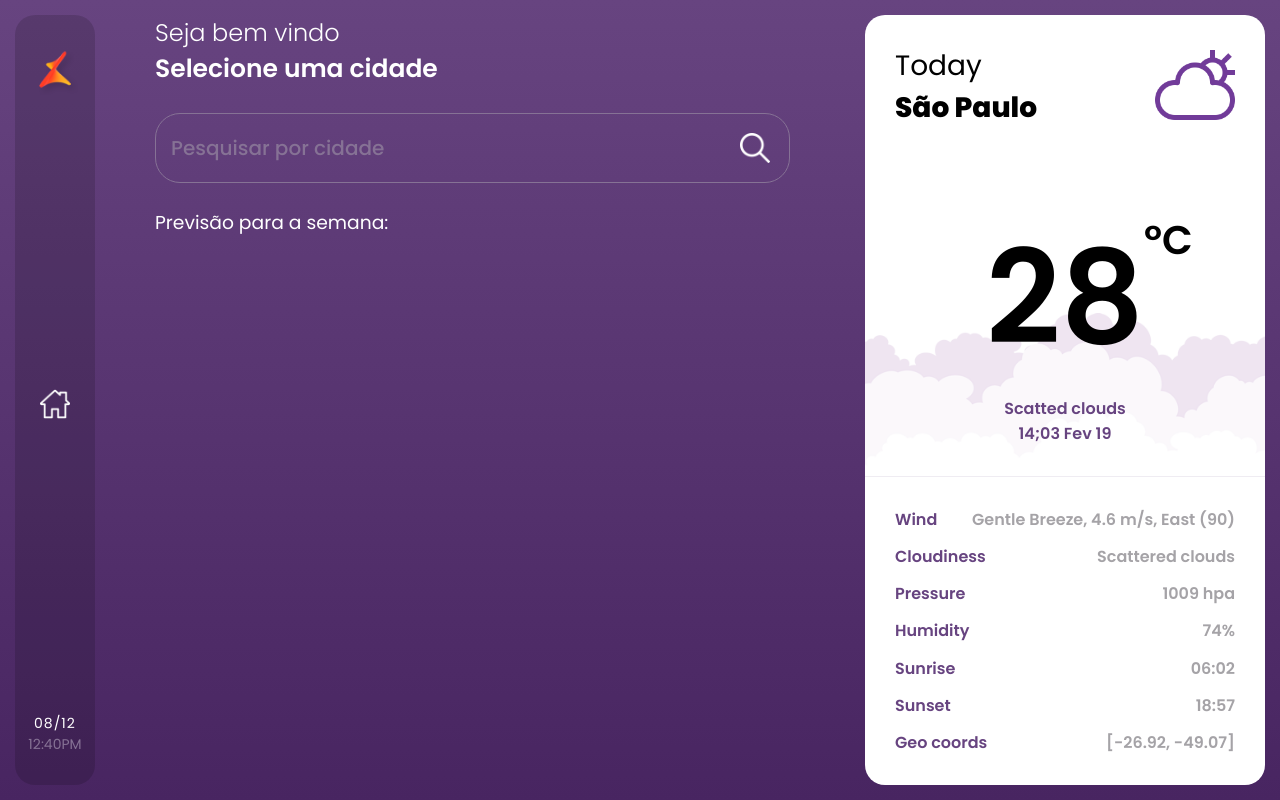
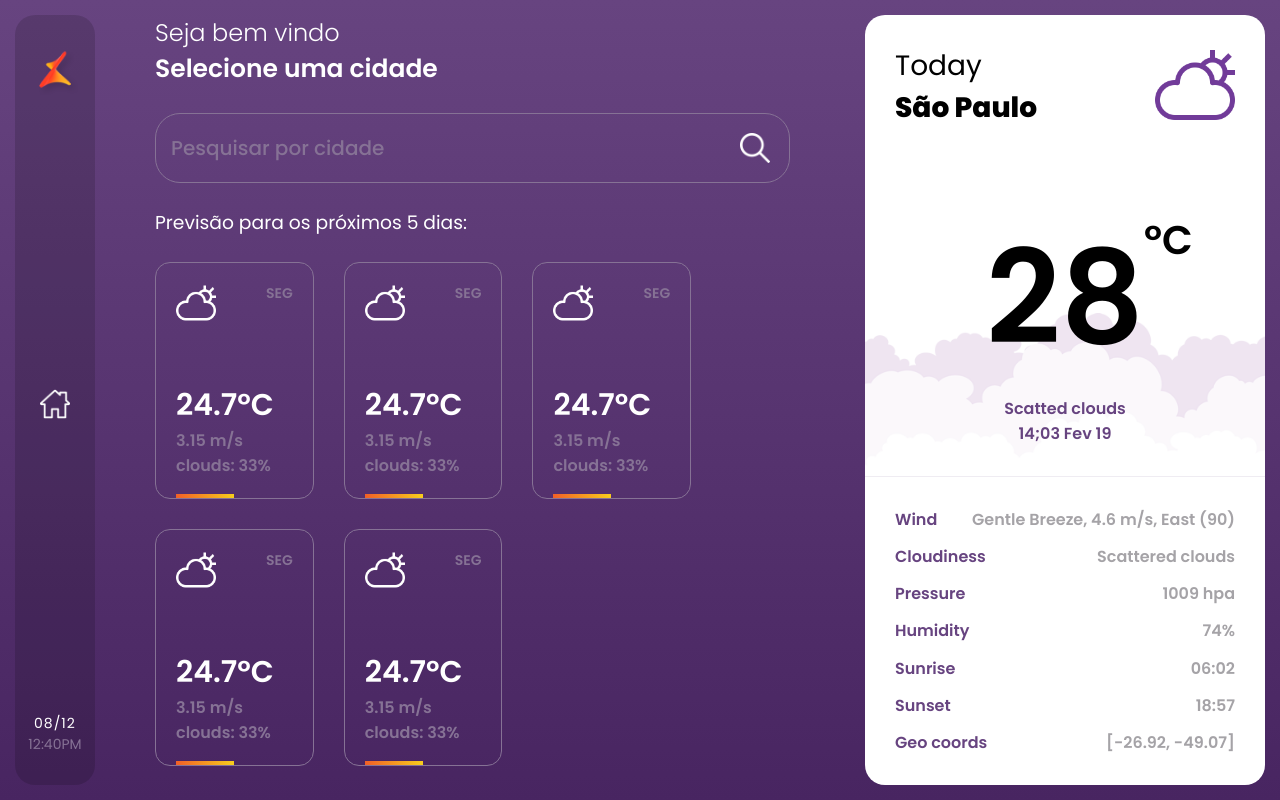
Before and after one commit to angelomedeiros/previsao-do-tempo, a React (Create React App) app: page / in a window 1280 px wide. Built offline with nearby package versions, Linux system fonts and the light colour scheme.

Commit message:
Finalizando o layout da parte central

```diff
--- a/src/pages/Main/PrevisaoDosUltimosCincoDias.js
+++ b/src/pages/Main/PrevisaoDosUltimosCincoDias.js
@@ -1,6 +1,7 @@
 import React from 'react';
 
 import search from '../../assets/search.png';
+import rain from '../../assets/few_clouds.png';
 
 export default () => (
     <div className="previsao-dos-ultimos-dias">
@@ -16,7 +17,84 @@ export default () => (
             <img src={search} alt="search" />
         </div>
         <div className="previsao-dos-ultimos-dias__section">
-            <h3>Previsão para a semana:</h3>
+            <h3>Previsão para os próximos 5 dias:</h3>
+            <div className="container">
+                <div className="card">
+                    <div className="card__header">
+                        <img src={rain} alt="clima" />
+                        <p>SEG</p>
+                    </div>
+                    <div className="card__temperatura">
+                        <p>
+                            24.7<span>ºC</span>
+                        </p>
+                    </div>
+                    <div className="card__stats">
+                        <p>3.15 m/s</p>
+                        <p>clouds: 33%</p>
+                    </div>
+                </div>
+                <div className="card">
+                    <div className="card__header">
+                        <img src={rain} alt="clima" />
+                        <p>SEG</p>
+                    </div>
+                    <div className="card__temperatura">
+                        <p>
+                            24.7<span>ºC</span>
+                        </p>
+                    </div>
+                    <div className="card__stats">
+                        <p>3.15 m/s</p>
+                        <p>clouds: 33%</p>
+                    </div>
+                </div>
+                <div className="card">
+                    <div className="card__header">
+                        <img src={rain} alt="clima" />
+                        <p>SEG</p>
+                    </div>
+                    <div className="card__temperatura">
+                        <p>
+                            24.7<span>ºC</span>
+                        </p>
+                    </div>
+                    <div className="card__stats">
+                        <p>3.15 m/s</p>
+                        <p>clouds: 33%</p>
+                    </div>
+                </div>
+                <div className="card">
+                    <div className="card__header">
+                        <img src={rain} alt="clima" />
+                        <p>SEG</p>
+                    </div>
+                    <div className="card__temperatura">
+                        <p>
+                            24.7<span>ºC</span>
+                        </p>
+                    </div>
+                    <div className="card__stats">
+                        <p>3.15 m/s</p>
+                        <p>clouds: 33%</p>
+                    </div>
+                </div>
+                <div className="card">
+                    <div className="card__header">
+                        <img src={rain} alt="clima" />
+                        <p>SEG</p>
+                    </div>
+                    <div className="card__temperatura">
+                        <p>
+                            24.7<span>ºC</span>
+                        </p>
+                    </div>
+                    <div className="card__stats">
+                        <p>3.15 m/s</p>
+                        <p>clouds: 33%</p>
+                    </div>
+                </div>
+            </div>
         </div>
     </div>
 );
--- a/src/pages/Main/style.scss
+++ b/src/pages/Main/style.scss
@@ -195,3 +195,78 @@
         }
     }
 }
+
+// ==========================================
+
+.container {
+    display: flex;
+    flex-wrap: wrap;
+    margin-top: 25px;
+}
+
+// =========================================
+
+.card {
+    border: 1px solid rgb(134, 114, 149);
+    padding: 20px;
+    margin-right: 30px;
+    margin-bottom: 30px;
+    border-radius: 15px;
+    position: relative;
+    cursor: pointer;
+
+    &::after {
+        content: '';
+        position: absolute;
+        width: 37%;
+        height: 4px;
+        background: linear-gradient(
+            90deg,
+            rgba(241, 95, 39, 1) 0%,
+            rgba(248, 205, 28, 1) 100%
+        );
+        transition: 0.5s linear;
+        bottom: 0;
+    }
+
+    &:hover::after {
+        width: 74%;
+    }
+
+    &:hover {
+        background-color: rgba($color: #000000, $alpha: 0.4);
+        border: none;
+        box-shadow: 0px 0px 10px -1px rgba(0, 0, 0, 0.59);
+    }
+
+    &__header {
+        display: flex;
+        justify-content: space-between;
+        margin-bottom: 60px;
+
+        img {
+            height: 40px;
+            margin-right: 50px;
+            filter: invert(100%);
+        }
+
+        p {
+            font-size: 14px;
+            font-weight: 600;
+            color: rgb(134, 114, 149);
+        }
+    }
+
+    &__temperatura {
+        p {
+            position: relative;
+            font-size: 30px;
+            font-weight: 600;
+        }
+    }
+
+    &__stats {
+        color: rgb(134, 114, 149);
+        font-weight: 600;
+    }
+}
```
